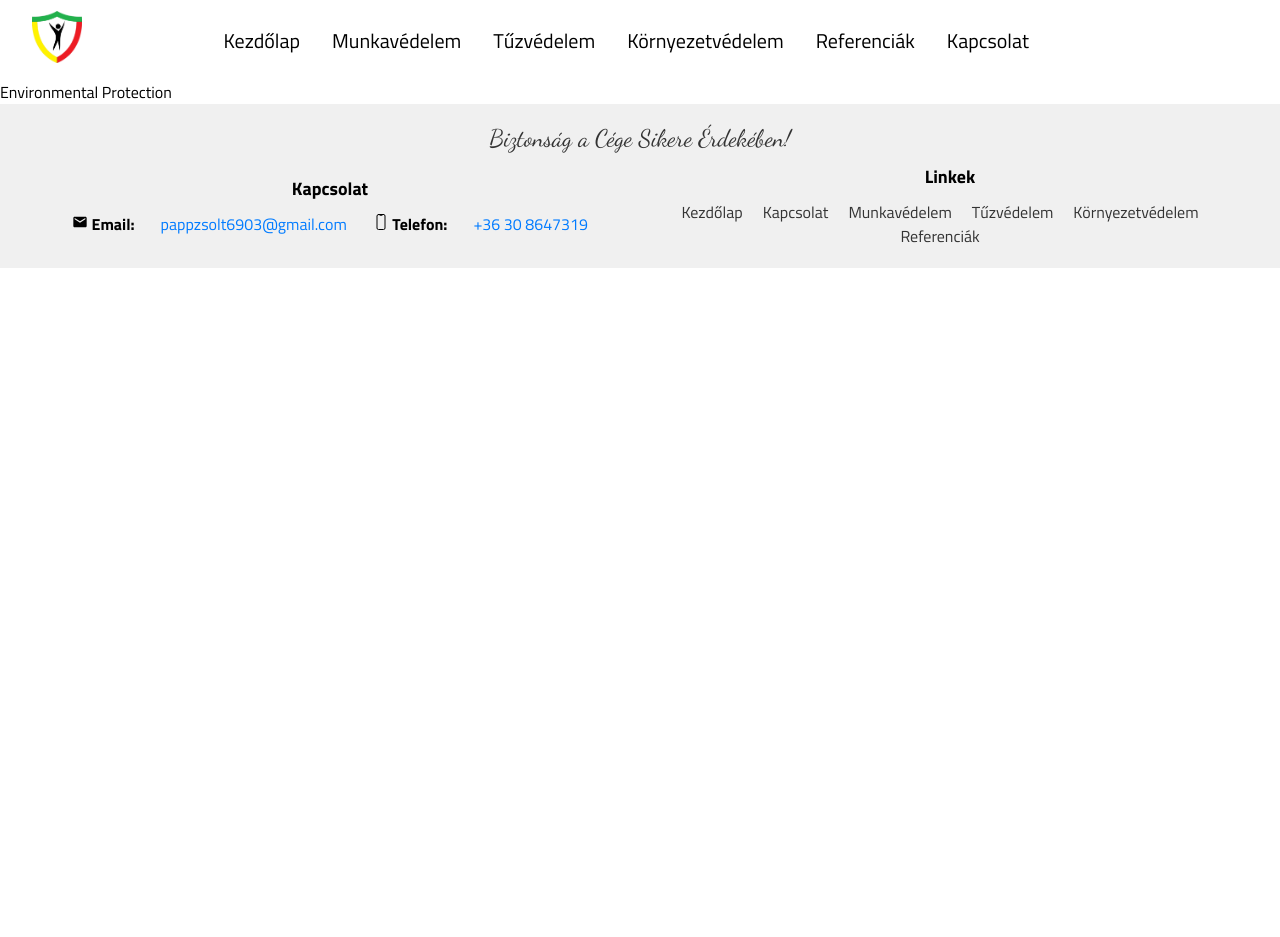
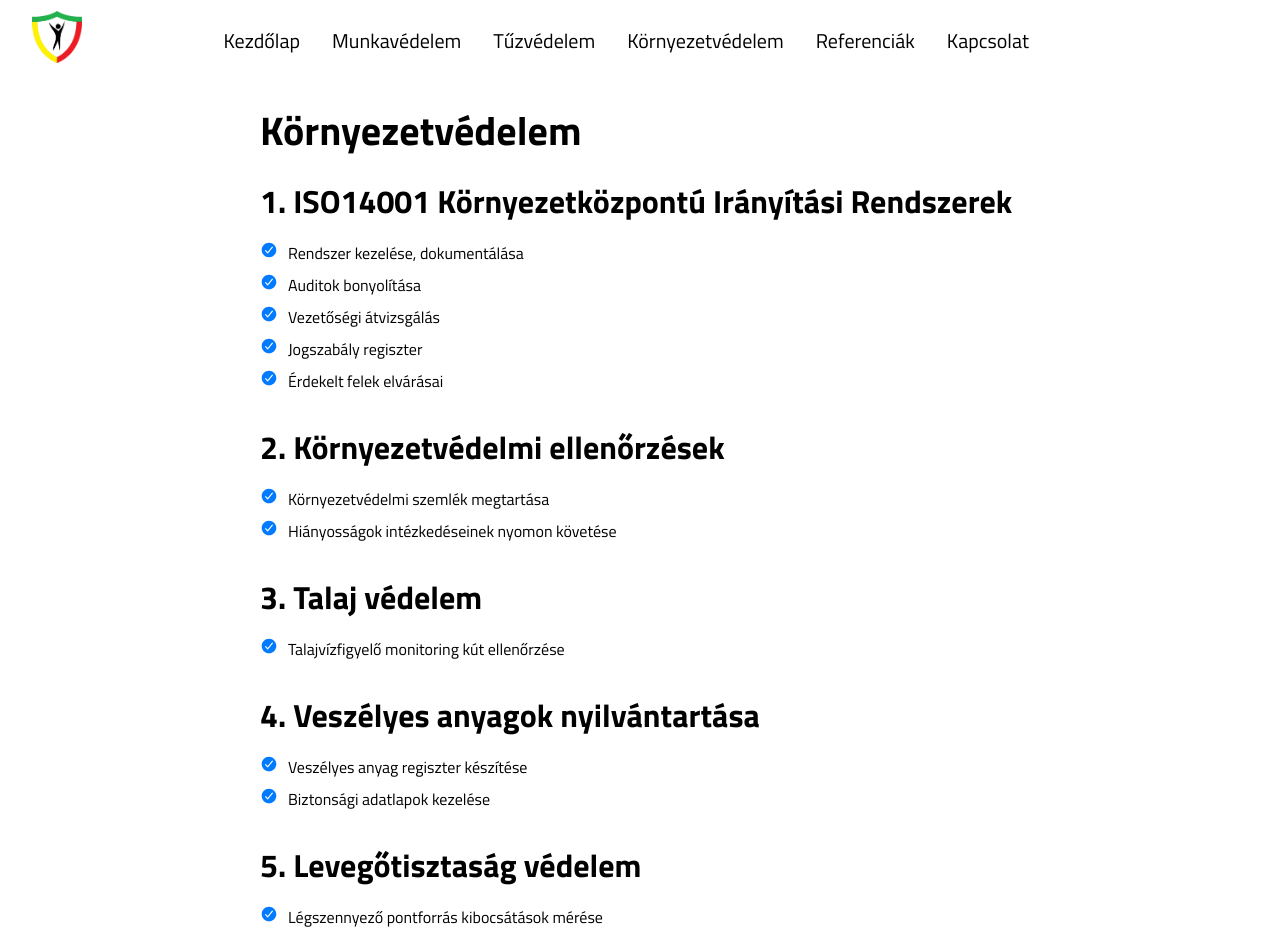
Before and after one commit to pappdanie1/SafetyResponsive, a React (Vite) app: page /kornyezetvedelem in a window 1280 px wide. Shown: the top 937 px of the page. Before the commit the page ends 800 px from the top, so only its background shows below. Built offline with nearby package versions, Linux system fonts and the light colour scheme.

Commit message:
EnvironmentalProtection page implemented with text

```diff
--- a/src/pages/EnvironmentalProtection.jsx
+++ b/src/pages/EnvironmentalProtection.jsx
@@ -1,12 +1,80 @@
 import React from "react";
+import { IoCheckmarkCircle } from "react-icons/io5";
 
 const EnvironmentalProtection = () => {
 
     return (
-        <>
-            Environmental Protection
-        </>
-    )
+        <div className="container">
+            <section className="section">
+                <h1>Környezetvédelem</h1>
+                <div className="subsection">
+                    <h2>1. ISO14001 Környezetközpontú Irányítási Rendszerek</h2>
+                    <ul className="custom-list">
+                        <li><IoCheckmarkCircle className="check-icon" />Rendszer kezelése, dokumentálása</li>
+                        <li><IoCheckmarkCircle className="check-icon" />Auditok bonyolítása</li>
+                        <li><IoCheckmarkCircle className="check-icon" />Vezetőségi átvizsgálás</li>
+                        <li><IoCheckmarkCircle className="check-icon" />Jogszabály regiszter</li>
+                        <li><IoCheckmarkCircle className="check-icon" />Érdekelt felek elvárásai</li>
+                    </ul>
+                </div>
+                <div className="subsection">
+                    <h2>2. Környezetvédelmi ellenőrzések</h2>
+                    <ul className="custom-list">
+                        <li><IoCheckmarkCircle className="check-icon" />Környezetvédelmi szemlék megtartása</li>
+                        <li><IoCheckmarkCircle className="check-icon" />Hiányosságok intézkedéseinek nyomon követése</li>
+                    </ul>
+                </div>
+                <div className="subsection">
+                    <h2>3. Talaj védelem</h2>
+                    <ul className="custom-list">
+                        <li><IoCheckmarkCircle className="check-icon" />Talajvízfigyelő monitoring kút ellenőrzése</li>
+                    </ul>
+                </div>
+                <div className="subsection">
+                    <h2>4. Veszélyes anyagok nyilvántartása</h2>
+                    <ul className="custom-list">
+                        <li><IoCheckmarkCircle className="check-icon" />Veszélyes anyag regiszter készítése</li>
+                        <li><IoCheckmarkCircle className="check-icon" />Biztonsági adatlapok kezelése</li>
+                    </ul>
+                </div>
+                <div className="subsection">
+                    <h2>5. Levegőtisztaság védelem</h2>
+                    <ul className="custom-list">
+                        <li><IoCheckmarkCircle className="check-icon" />Légszennyező pontforrás kibocsátások mérése</li>
+                        <li><IoCheckmarkCircle className="check-icon" />Éves bevallás elkészítése és beküldése a hatóság felé</li>
+                        <li><IoCheckmarkCircle className="check-icon" />Pontforrások engedélyeztetése</li>
+                        <li><IoCheckmarkCircle className="check-icon" />Levegőterhelési díj analitika</li>
+                    </ul>
+                </div>
+                <div className="subsection">
+                    <h2>6. Környezetvédelmi oktatás</h2>
+                    <ul className="custom-list">
+                        <li><IoCheckmarkCircle className="check-icon" />Előzetes környezetvédelmi oktatás</li>
+                        <li><IoCheckmarkCircle className="check-icon" />Időszakos környezetvédelmi oktatás</li>
+                    </ul>
+                </div>
+                <div className="subsection">
+                    <h2>7. Hulladékkezelés</h2>
+                    <ul className="custom-list">
+                        <li><IoCheckmarkCircle className="check-icon" />Az éves hulladékos adatszolgáltatás elkészítése, hatósághoz történő benyújtása</li>
+                        <li><IoCheckmarkCircle className="check-icon" />Hulladék nyilvántartás vezetése</li>
+                    </ul>
+                </div>
+                <div className="subsection">
+                    <h2>8. Környezeti zaj</h2>
+                    <ul className="custom-list">
+                        <li><IoCheckmarkCircle className="check-icon" />Környezeti zaj mérése</li>
+                    </ul>
+                </div>
+                <div className="subsection">
+                    <h2>9. Környezetvédelmi termékdíj bevallás</h2>
+                </div>
+                <div className="subsection">
+                    <h2>10.	EPR gyártói termékfelelőségi díj bevallás</h2>
+                </div>
+            </section>
+        </div>
+    );
 }
 
 export default EnvironmentalProtection
```
